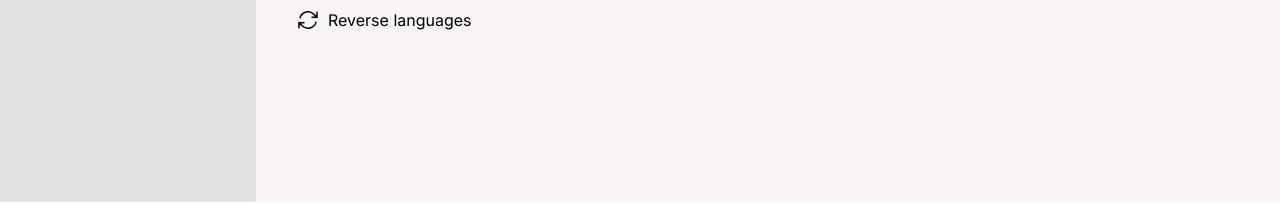
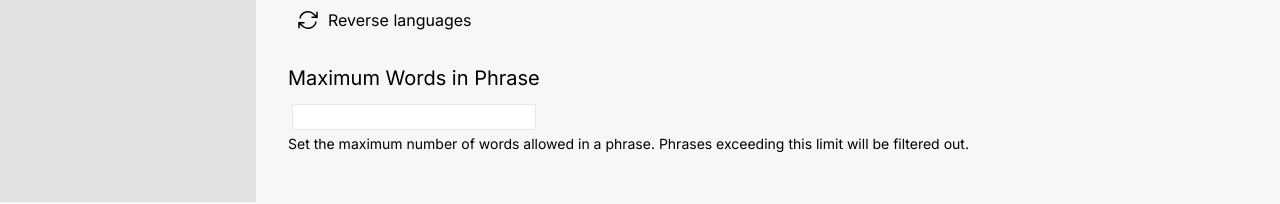
Before and after one commit to eliaweiss/open-lingua-ai, a Next.js app: page /settings in a window 1280 px wide. Shown: the part 598-802 px from the top of the page. Built offline with nearby package versions, Linux system fonts and the light colour scheme; no server answers; what tailwindcss-rtl would draw is missing.

Commit message:
maxNumberOfWordsInPhrase

```diff
--- a/src/app/context/AppContext.js
+++ b/src/app/context/AppContext.js
@@ -38,6 +38,7 @@ export const AppProvider = ({ children }) => {
     readSettingsArray,
     locale,
     handleReverseLang,
+    maxNumberOfWordsInPhrase,
   } = useAppStore();
 
   const initFlagRef = useRef(false);
@@ -161,6 +162,11 @@ export const AppProvider = ({ children }) => {
     setTheme(storedTheme);
   }, []);
 
+  useEffect(() => {
+    if (!appInitFlag) return;
+    storage.set("maxNumberOfWordsInPhrase", maxNumberOfWordsInPhrase);
+  }, [maxNumberOfWordsInPhrase]);
+
   return (
     <AppContext.Provider value={useAppStore()}>{children}</AppContext.Provider>
   );
--- a/src/app/i18n/locales/en.json
+++ b/src/app/i18n/locales/en.json
@@ -37,5 +37,7 @@
   "send_me_feedback": "send me feedback",
   "current_support_exercises": "We currently support only two exercises that are easy to understand. Therefore, the explanation provided is brief. However, I plan to elaborate on the text and the exercises in the future.",
   "note_app_data_storage": "Note: The app does not store any information remotely. All data is stored locally, and there is no backup available.",
-  "reset_phrase_range": "Reset to Full Range"
+  "reset_phrase_range": "Reset to Full Range",
+  "max_words_in_phrase": "Maximum Words in Phrase",
+  "max_words_description": "Set the maximum number of words allowed in a phrase. Phrases exceeding this limit will be filtered out."
 }
--- a/src/app/i18n/locales/pt.json
+++ b/src/app/i18n/locales/pt.json
@@ -37,5 +37,7 @@
     "current_support_exercises": "Atualmente, suportamos apenas dois exercícios que são fáceis de entender. Portanto, a explicação fornecida é breve. No entanto, pretendo elaborar mais sobre o texto e os exercícios no futuro.",
     "note_app_data_storage": "Nota: O aplicativo não armazena nenhuma informação remotamente. Todos os dados são armazenados localmente e não há backup disponível.",
     "available_phrase_translation": "Tradução de frase disponível",
-    "reset_phrase_range": "Redefinir para Intervalo Completo"
+    "reset_phrase_range": "Redefinir para Intervalo Completo",
+    "max_words_in_phrase": "Número Máximo de Palavras na Frase",
+    "max_words_description": "Defina o número máximo de palavras permitidas em uma frase. Frases que excedam esse limite serão filtradas."
 }
--- a/src/app/settings/SettingsUi.jsx
+++ b/src/app/settings/SettingsUi.jsx
@@ -22,6 +22,8 @@ export function SettingsUi() {
     targetLanguage,
     sourceLanguage,
     handleReverseLang,
+    maxNumberOfWordsInPhrase,
+    setMaxNumberOfWordsInPhrase,
   } = useAppContext();
   const t = useTranslation();
 
@@ -38,6 +40,13 @@ export function SettingsUi() {
       return;
     }
     setPhraseRange(newRange);
+  };
+
+  const handleMaxWordsChange = (event) => {
+    const value = Number(event.target.value);
+    if (!isNaN(value) && value > 0) {
+      setMaxNumberOfWordsInPhrase(value);
+    }
   };
 
   return (
@@ -130,6 +139,17 @@ export function SettingsUi() {
           </div>
         </div>
       </div>
+
+      <div className="mb-6">
+        <h2 className="text-xl mb-2">{t("max_words_in_phrase")}</h2>
+        <Input
+          type="number"
+          min="1"
+          value={maxNumberOfWordsInPhrase}
+          onChange={handleMaxWordsChange}
+        />
+        <div className="text-sm">{t("max_words_description")}</div>
+      </div>
     </div>
   );
 }
--- a/src/app/store/appStore.js
+++ b/src/app/store/appStore.js
@@ -86,6 +86,14 @@ const useAppStore = create((set, get) => ({
   currentPhrase: null,
   setCurrentPhrase: (phrase) => set({ currentPhrase: phrase }),
 
+  maxNumberOfWordsInPhrase: null,
+  setMaxNumberOfWordsInPhrase: (max) => {
+    if (max < 1) {
+      max = null;
+    }
+    set({ maxNumberOfWordsInPhrase: max });
+  },
+
   // Add other state variables and their setters here...
 
   //   // Some functions that directly manipulate the state can stay in the store
--- a/src/app/utils/initializeState.js
+++ b/src/app/utils/initializeState.js
@@ -21,6 +21,7 @@ export const initializeState = async (useAppStore) => {
     setLocale,
     setAppInitFlag,
     setPhraseRange,
+    setMaxNumberOfWordsInPhrase,
   } = useAppStore.getState();
 
   const storageVersion = myLocalStorage.get("STORAGE_VERSION");
@@ -90,5 +91,9 @@ export const initializeState = async (useAppStore) => {
   ]);
   setPhraseRange(storedPhraseRange);
 
+  // Initialize maxNumberOfWordsInPhrase from storage or set default
+  const storedMaxWords = await storage.get("maxNumberOfWordsInPhrase", null);
+  setMaxNumberOfWordsInPhrase(storedMaxWords <= 0 ? null : storedMaxWords);
+
   setAppInitFlag(true);
 };
```
